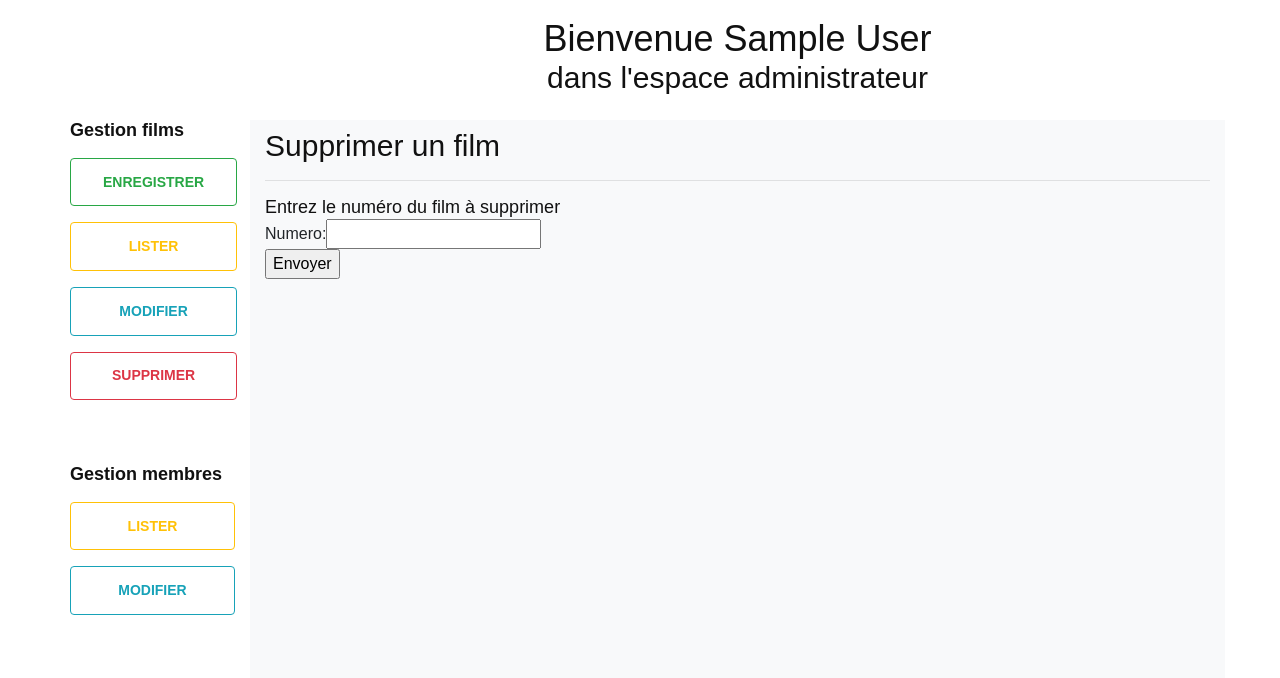
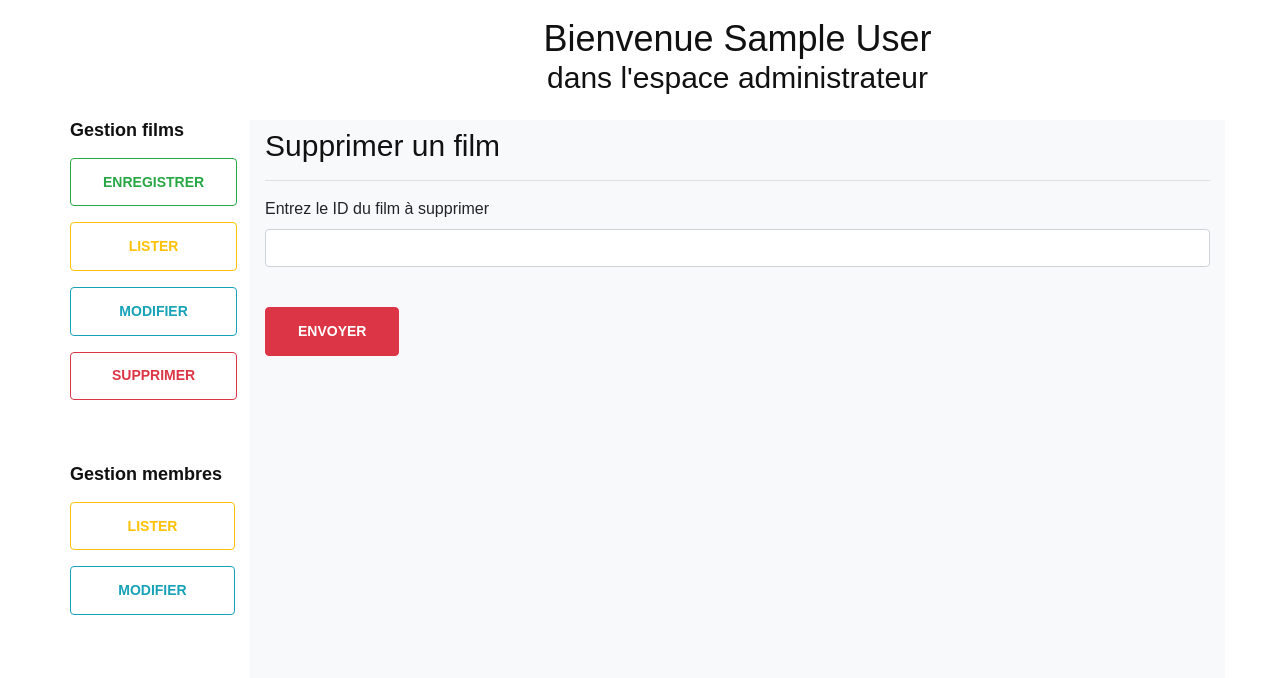
Before and after one commit to marjolainehebert/ift1147-tp3, a PHP site: page /index.php in a window 1280 px wide, after a click on "Supprimer". Shown: the part 221-899 px from the top of the page. Run offline with PHP 8.4, Linux system fonts and the light colour scheme; the visitor is signed in with stand-in values (Sample User, id 1); some web fonts are replaced.

Commit message:
adds components and button styles

```diff
--- a/index.php
+++ b/index.php
@@ -134,15 +134,6 @@
 							<h3>Enregistrer film</h3>
 							<hr>
 							<form id="formEnreg">
-								<!-- Titre:<input type="text" id="titre" name="titre"><br>
-								Duree:<input type="text" id="duree" name="duree"><br>
-								Realisateur:<input type="text" id="res" name="res"><br><br>
-								Pochette:<input type="file" id="pochette" name="pochette"><br><br>
-								<input type="button" value="Envoyer" onClick="validerFormEnregFilms();enregistrer();"><br>
-							</form>
-							<h3 class="mb-2">Enregistrer un film</h3>
-							<hr>
-							<form id="enregFilmForm" enctype="multipart/form-data" name="enregFilmForm" action="/tp2/serveur/films/enregistrerFilm.php" method="POST" onsubmit="return validerFormEnregFilms();"> -->
 								<div class="mb-3">
 									<label for="titreFilm" class="form-label">Titre du film</label>
 									<div id="messageTitre">Entrez le titre</div>
@@ -226,25 +217,28 @@
 							<form id="formEnlever">
 								<h3>Supprimer un film</h3>
 								<hr>
-								<h5>Entrez le numéro du film à supprimer</h5>
-								Numero:<input type="text" id="numE" name="numE"><br>
-								<!--<input type="hidden" name="action" value="enlever"> pour serialize() dans Requetes -->
-								<input type="button" value="Envoyer" onClick="enlever();"><br>
+								<div class="mb-3">
+									<label for="numE" class="form-label">Entrez le ID du film à supprimer</label>
+									<div id="messageSupprimer">Entrez un nombre entre 1 et 9999</div>
+									<input type="text" class="form-control" id="numE" name="numE"><br>
+								</div>
+								<input type="button" class="btn btn-danger" value="Envoyer" onClick="enlever();"><br>
 							</form>
 						</div>
+
+
 						<div id="divFiche">
 							<form id="formFiche">
 								<h3>Modifier un film</h3>
 								<hr>
-								<h5>Entrez le numéro du film à modifier</h5>
-								<span onClick="rendreInvisible('divFiche')">X</span><br>
-								Numero:<input type="text" id="numF" name="numF"><br>
-								<input type="button" value="Envoyer" onClick="obtenirFiche();"><br>
+								<div class="mb-3">
+									<label for="numF" class="form-label">Entrez le ID du film à modifier</label>
+									<div id="messageSupprimer">Entrez un nombre entre 1 et 9999</div>
+									<input type="text" class="form-control" id="numF" name="numF"><br>
+								</div>
+								<input type="button" class="btn btn-info" value="Envoyer" onClick="obtenirFiche();"><br>
 							</form>
 						</div>
-
-
-
 						<div id="divFormFiche">
 							<form id="formFicheF">
 								<h3>Modifier un film</h3>
@@ -258,6 +252,15 @@
 								<input type="button" value="Modifier" onClick="modifier();"><br>
 							</form>
 						</div>
+
+						<div class="" id="accesRefuse">
+							<h3>Supprimer un film</h3>
+							<hr>
+							<div class="alert alert-danger" role="alert">
+								<strong>REFUSÉ</strong>: Vous devez être administrateur pour supprimer un film.
+							</div>
+						</div>
+
 						<div id="contenu"></div>
 						<div id="messages"></div>
 					</div>
```
